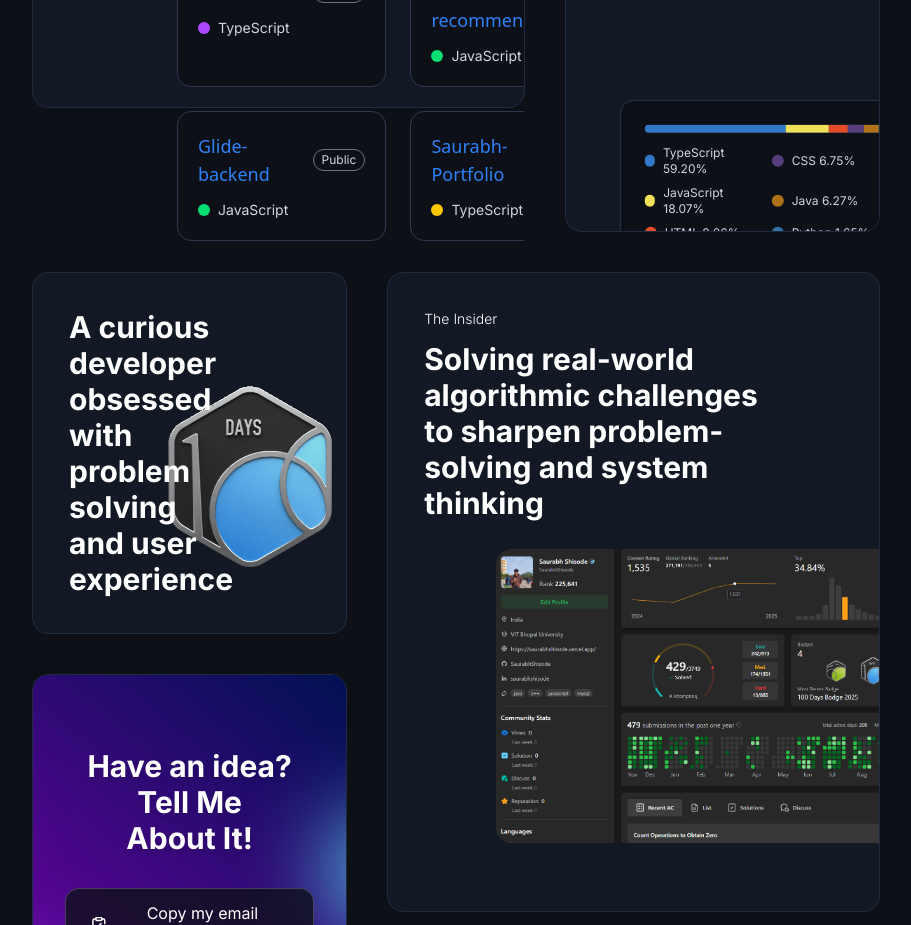
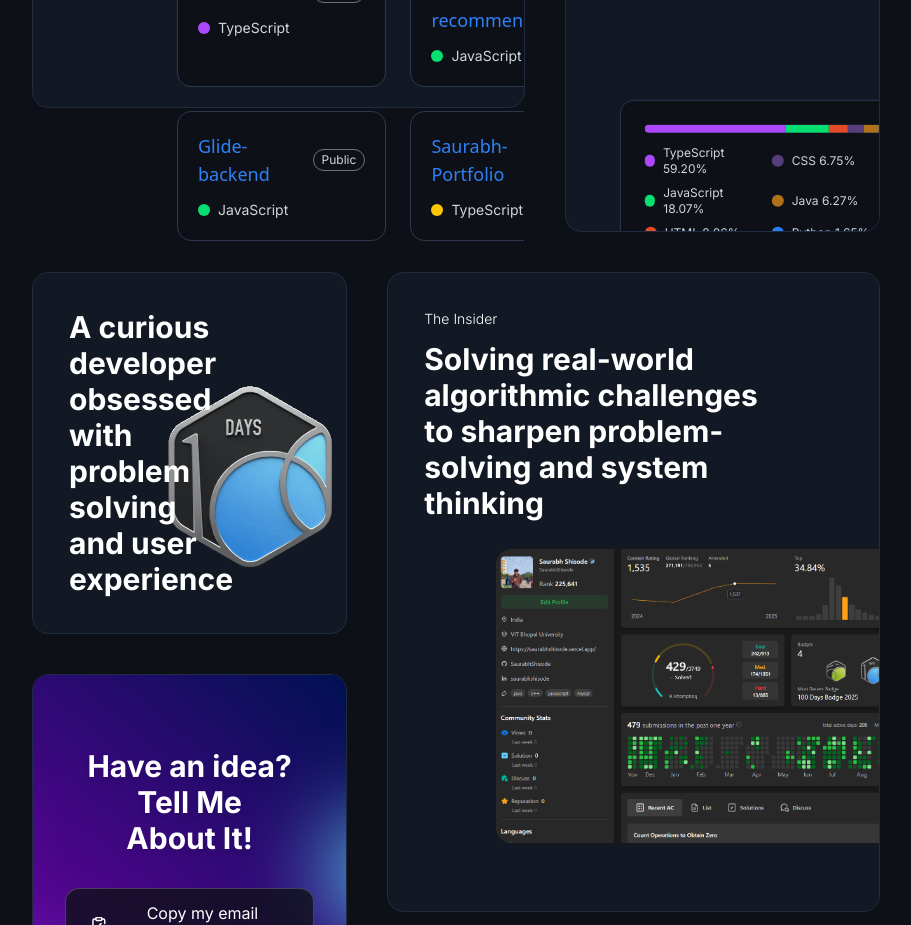
Before and after one commit to SaurabhShisode/Saurabh-Portfolio, a React (Vite) app in the folder frontend/: page / in a window 1280 px wide. Shown: the part 1560-2485 px from the top of the page, without its empty margins (184-1095 px from the left). Built offline with nearby package versions, Linux system fonts and the light colour scheme.

Commit message:
Update About.tsx

```diff
--- a/frontend/src/components/About.tsx
+++ b/frontend/src/components/About.tsx
@@ -196,18 +196,18 @@ export default function About() {
 
 
                             <div className="w-full h-2 bg-[#2d384d] rounded-full overflow-hidden flex mb-3">
-                                <div className="bg-[#3178c6] w-[59.2%]"></div>
-                                <div className="bg-[#f1e05a] w-[18.07%]"></div>
+                                <div className="bg-purple-500 w-[59.2%]"></div>
+                                <div className="bg-green-400 w-[18.07%]"></div>
                                 <div className="bg-[#e34c26] w-[8.06%]"></div>
                                 <div className="bg-[#563d7c] w-[6.75%]"></div>
                                 <div className="bg-[#b07219] w-[6.27%]"></div>
-                                <div className="bg-[#3572A5] w-[1.65%]"></div>
+                                <div className="bg-blue-500 w-[1.65%]"></div>
                             </div>
 
 
                             <div className="grid grid-cols-2 gap-x-4 gap-y-2 text-xs text-gray-300 font-inter">
                                 <div className="flex items-center gap-2">
-                                    <span className="w-3 h-3 bg-[#3178c6] rounded-full"></span>
+                                    <span className="w-3 h-3 bg-purple-500 rounded-full"></span>
                                     TypeScript 59.20%
                                 </div>
                                 <div className="flex items-center gap-2">
@@ -215,7 +215,7 @@ export default function About() {
                                     CSS 6.75%
                                 </div>
                                 <div className="flex items-center gap-2">
-                                    <span className="w-3 h-3 bg-[#f1e05a] rounded-full"></span>
+                                    <span className="w-3 h-3 bg-green-400 rounded-full"></span>
                                     JavaScript 18.07%
                                 </div>
                                 <div className="flex items-center gap-2">
@@ -227,7 +227,7 @@ export default function About() {
                                     HTML 8.06%
                                 </div>
                                 <div className="flex items-center gap-2">
-                                    <span className="w-3 h-3 bg-[#3572A5] rounded-full"></span>
+                                    <span className="w-3 h-3 bg-blue-500 rounded-full"></span>
                                     Python 1.65%
                                 </div>
                             </div>
```
